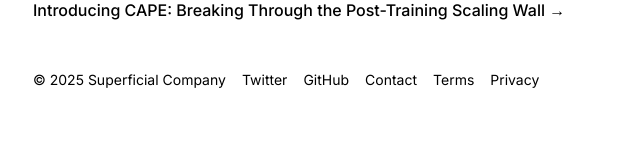
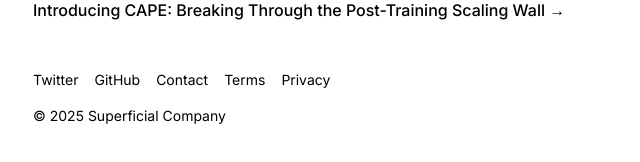
Before and after one commit to superficialorg/capabilitybench, a Next.js app: page / in a window 1280 px wide. Shown: the part 766-928 px from the top of the page, without its empty margins (319-959 px from the left). Built offline with nearby package versions, Linux system fonts and the light colour scheme.

Commit message:
Move copyright text below links on its own line in footer

```diff
--- a/app/components/footer.tsx
+++ b/app/components/footer.tsx
@@ -3,9 +3,8 @@ import Link from 'next/link'
 export default function Footer() {
   return (
     <footer className="mb-16">
-      <p className="mt-8 text-black flex items-center gap-4 text-sm flex-wrap">
-        <span className="whitespace-nowrap">© {new Date().getFullYear()} Superficial Company</span>
-        <span className="flex items-center gap-4">
+      <div className="mt-8 text-black text-sm">
+        <div className="flex items-center gap-4 flex-wrap">
           <a
             href="https://x.com/superficiallabs"
             className="transition-all hover:text-neutral-800"
@@ -34,8 +33,9 @@ export default function Footer() {
           <Link href="/privacy" className="transition-all hover:text-neutral-800">
             Privacy
           </Link>
-        </span>
-      </p>
+        </div>
+        <p className="mt-4">© {new Date().getFullYear()} Superficial Company</p>
+      </div>
     </footer>
   )
 }
```
